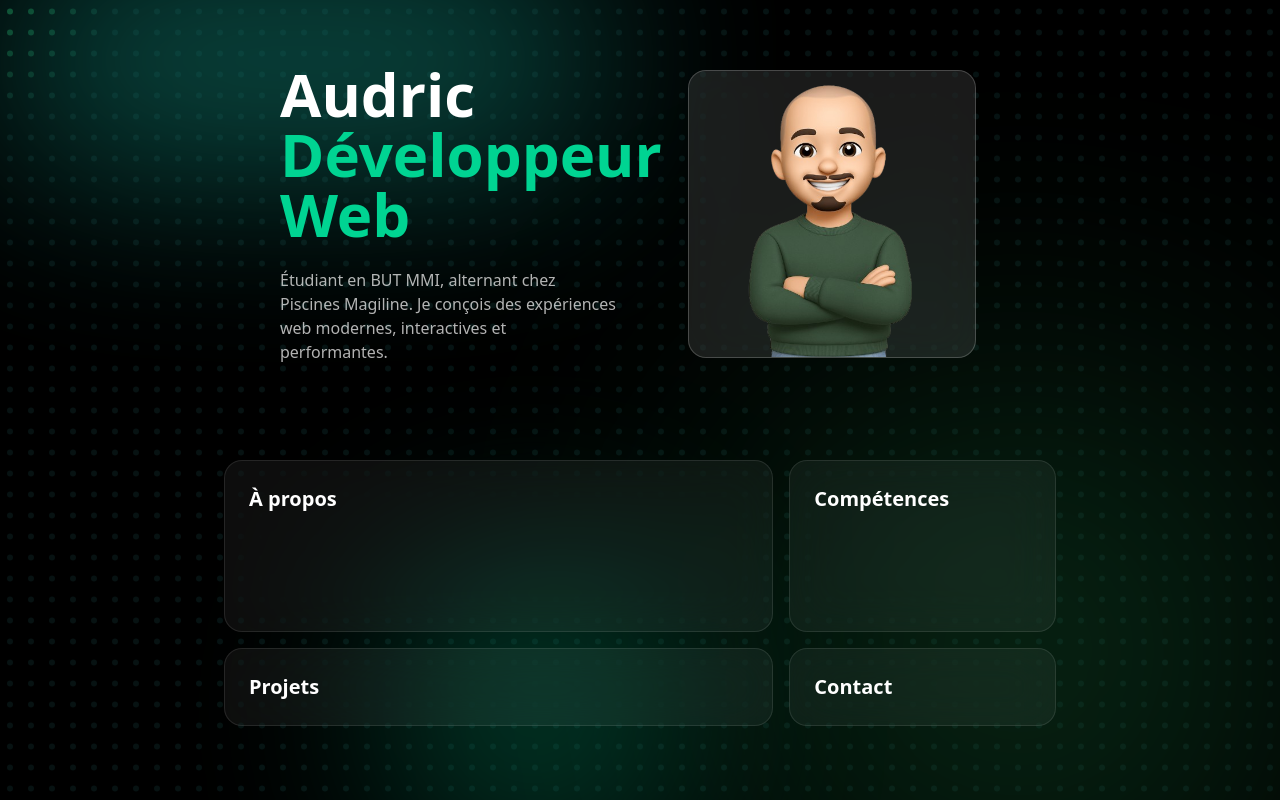
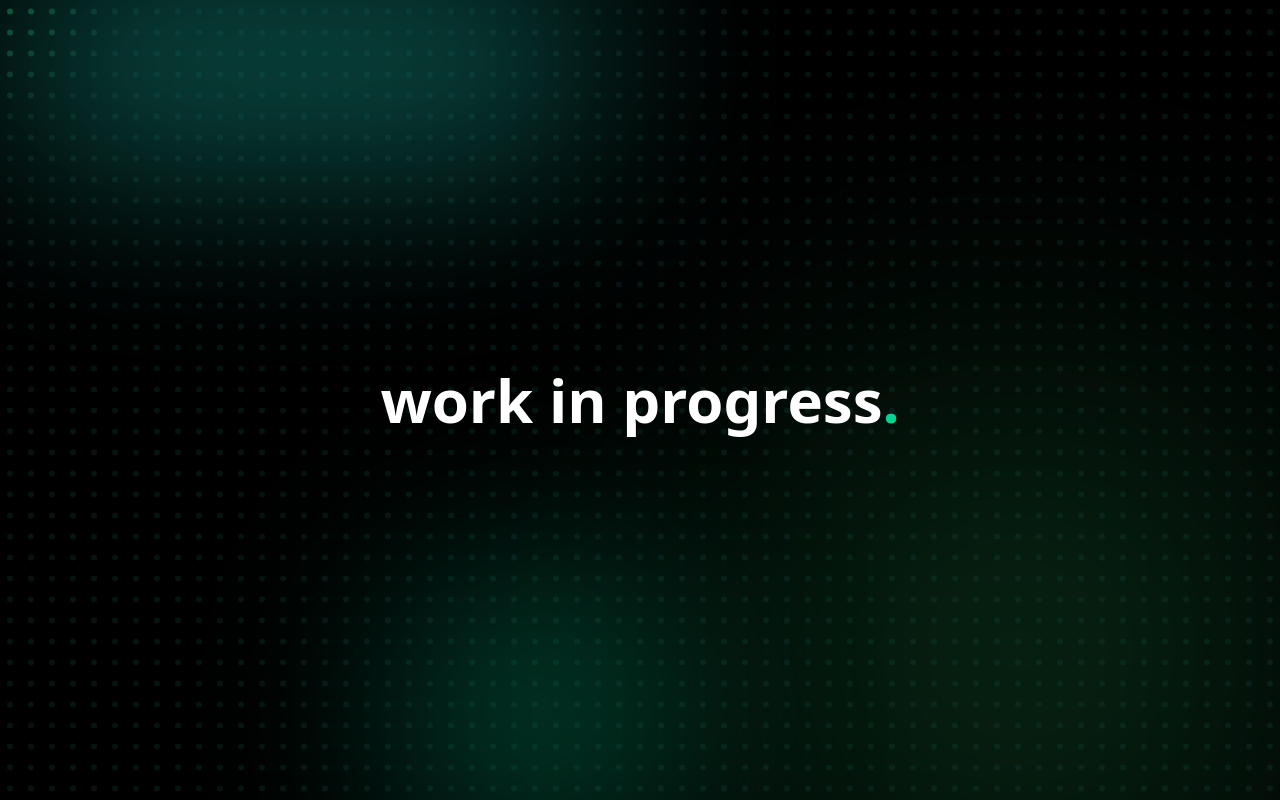
Before and after one commit to audricfullhardt/portfolio_2026, a Next.js app: page / in a window 1280 px wide. Built offline with nearby package versions, Linux system fonts and the light colour scheme.

Commit message:
feat(wip): wip online

```diff
--- a/app/page.tsx
+++ b/app/page.tsx
@@ -6,8 +6,12 @@ import DotBackground from '@/components/background/DotBackground';
 export default function Home() {
   return (
     <>
-      <Hero />
-      <BentoGrid />
+      {/* <Hero />
+      <BentoGrid /> */}
+      <h1 className="text-4xl md:text-6xl font-bold text-white flex justify-center items-center h-screen">
+        work in progress
+        <span className="text-emerald-400">.</span>
+      </h1>
       <DotBackground />
     </>
   );
--- a/components/background/DotBackground.tsx
+++ b/components/background/DotBackground.tsx
@@ -5,7 +5,6 @@ import DotGrid from '../ui/DotGrid';
 export default function DotBackground() {
   return (
     <div className="fixed inset-0 -z-10 overflow-hidden">
-      {/* DotGrid */}
       <DotGrid
         dotSize={6}
         gap={15}
--- a/components/bento/BentoCard.tsx
+++ b/components/bento/BentoCard.tsx
@@ -5,9 +5,11 @@ import { motion } from 'framer-motion';
 export default function BentoCard({
   title,
   span,
+  children,
 }: {
   title: string;
   span: string;
+  children?: React.ReactNode;
 }) {
   return (
     <motion.div
@@ -55,8 +57,8 @@ export default function BentoCard({
           bg-[radial-gradient(circle_at_top_left,rgba(0,255,170,0.25),transparent_60%)]
         "
       />
-
       <h3 className="text-xl font-semibold">{title}</h3>
+        {children}
     </motion.div>
   );
 }
--- a/components/bento/BentoGrid.tsx
+++ b/components/bento/BentoGrid.tsx
@@ -1,19 +1,20 @@
-'use client';
+"use client";
 
-import { motion } from 'framer-motion';
-import BentoCard from './BentoCard';
+import { motion } from "framer-motion";
+import BentoCard from "./BentoCard";
+import TechStack from "./TechStack";
 
 const items = [
-  { title: 'À propos', span: 'col-span-2 row-span-2' },
-  { title: 'Compétences', span: 'col-span-1 row-span-2' },
-  { title: 'Projets', span: 'col-span-2 row-span-1' },
-  { title: 'Contact', span: 'col-span-1 row-span-1' },
+  { title: "About", span: "col-span-2 row-span-2" },
+  { title: "Tech Stack", span: "col-span-2 row-span-2" },
+  { title: "Projects", span: "col-span-3 row-span-1" },
+  { title: "Get in touch", span: "col-span-1 row-span-1" },
 ];
 
 export default function BentoGrid() {
   return (
     <motion.div
-      className="grid grid-cols-3 grid-rows-3 gap-4 p-8 w-[70%] mx-auto"
+      className="grid grid-cols-4 grid-rows-2 gap-4 w-[70%] mx-auto"
       initial="hidden"
       animate="visible"
       variants={{
@@ -25,9 +26,74 @@ export default function BentoGrid() {
         },
       }}
     >
-      {items.map((item, i) => (
-        <BentoCard key={i} title={item.title} span={item.span} />
-      ))}
+      <BentoCard title="About" span="col-span-2 row-span-1">
+        <p className="mt-4 text-white/70 leading-relaxed">
+          Étudiant en 3e année de BUT MMI parcours Développement Web &
+          Dispositifs Interactifs à l’IUT de Troyes.
+          <br />
+          <br />
+          Actuellement en alternance chez{" "}
+          <span className="text-emerald-400">Piscines Magiline</span>, je
+          conçois des interfaces modernes, interactives et performantes, avec
+          une attention particulière portée à l’expérience utilisateur.
+        </p>
+      </BentoCard>
+
+      <BentoCard title="Tech Stack" span="col-span-2 row-span-1">
+        <TechStack />
+      </BentoCard>
+
+      <BentoCard title="Projects" span="col-span-3 row-span-1">
+        <div className="mt-4 grid grid-cols-3 gap-4">
+          {["Croustillant App", "Site météo", "ScaleTheme App"].map((project) => (
+            <div
+              key={project}
+              className="
+          group relative rounded-xl
+          bg-white/5 border border-white/10
+          p-4
+          hover:border-emerald-400/40
+          transition
+        "
+            >
+              <h4 className="text-white font-medium">{project}</h4>
+              <p className="text-white/50 text-sm mt-1">Voir le projet →</p>
+
+              <div
+                className="
+          absolute inset-0
+          opacity-0 group-hover:opacity-100
+          bg-emerald-400/10
+          transition
+        "
+              />
+            </div>
+          ))}
+        </div>
+      </BentoCard>
+
+      <BentoCard title="Get in touch" span="col-span-1 row-span-1">
+        <div className="mt-4 flex flex-col gap-3 text-white/70">
+          <a
+            href="mailto:audric.fullhardt.pro@gmail.com"
+            className="hover:text-emerald-400 transition"
+          >
+            E-Mail →
+          </a>
+          <a
+            href="https://github.com/audricfullhardt"
+            className="hover:text-emerald-400 transition"
+          >
+            GitHub →
+          </a>
+          <a
+            href="https://www.linkedin.com/in/audric-fullhardt/"
+            className="hover:text-emerald-400 transition"
+          >
+            LinkedIn →
+          </a>
+        </div>
+      </BentoCard>
     </motion.div>
   );
 }
--- /dev/null
+++ b/components/bento/TechStack.tsx
@@ -0,0 +1,38 @@
+const stack = [
+    'React',
+    'Next.js',
+    'Nuxt',
+    'Vue',
+    'React Native',
+    'Laravel',
+    "C#",
+    'TypeScript',
+    'Tailwind CSS',
+    'Framer Motion',
+    'Symfony',
+    'Node.js',
+    'Docker',
+  ];
+
+  export default function TechStack() {
+    return (
+      <div className="mt-4 flex flex-wrap gap-3">
+        {stack.map((tech) => (
+          <span
+            key={tech}
+            className="
+              px-4 py-2 rounded-full
+              bg-white/10
+              border border-white/20
+              text-sm text-white/80
+              hover:bg-emerald-400/20
+              hover:border-emerald-400/40
+              transition
+            "
+          >
+            {tech}
+          </span>
+        ))}
+      </div>
+    );
+  }
--- a/components/hero/Hero.tsx
+++ b/components/hero/Hero.tsx
@@ -12,22 +12,22 @@ export default function Hero() {
     >
       <section className="flex items-center">
         <div className="mx-auto max-w-6xl grid grid-cols-1 md:grid-cols-2 gap-12 px-6">
-          <div className="flex flex-col justify-center gap-6">
+          <div className="flex flex-col justify-left gap-6">
             <h1 className="text-4xl md:text-6xl font-bold text-white">
               Audric
+              <span className="text-emerald-400">.</span>
               <br />
-              <span className="text-emerald-400">Développeur Web</span>
+              <span className="text-emerald-400">web developer</span>
             </h1>
-
-            <p className="text-white/70 max-w-md">
-              Étudiant en BUT MMI, alternant chez Piscines Magiline. Je conçois
-              des expériences web modernes, interactives et performantes.
-            </p>
           </div>
-          <div className="flex items-center justify-center">
-            <div className="h-72 w-72 rounded-2xl bg-white/10 backdrop-blur-xl border border-white/20">
-                <img src="/avatar2.png" alt="" className="w-full"/>
-            </div>
+          <div className="relative h-60 w-60 rounded-2xl overflow-hidden">
+            <div className="absolute inset-0 opacity-90 bg-white/10 backdrop-blur-xl border border-white/20" />
+            <img
+              src="/avatar2.png"
+              alt="Avatar"
+              className="relative z-10 w-full h-full object-cover scale-105"
+            />
+            <div className="absolute inset-0 bg-[radial-gradient(circle_at_top_left,rgba(255,255,255,0.25),transparent_60%)] opacity-60" />
           </div>
         </div>
       </section>
```
